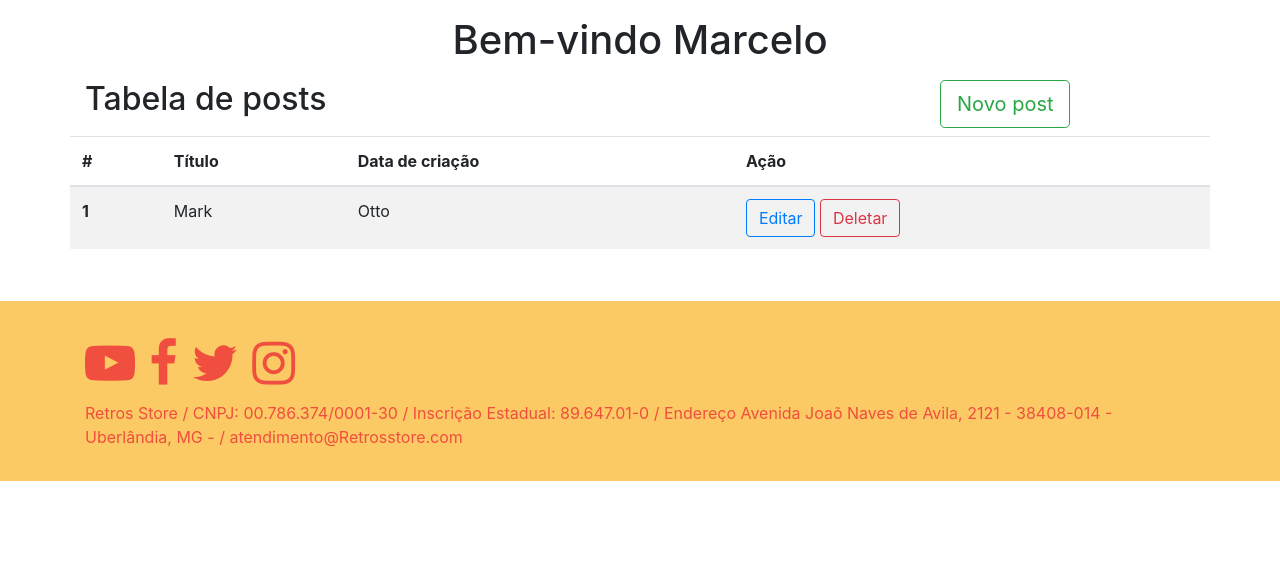
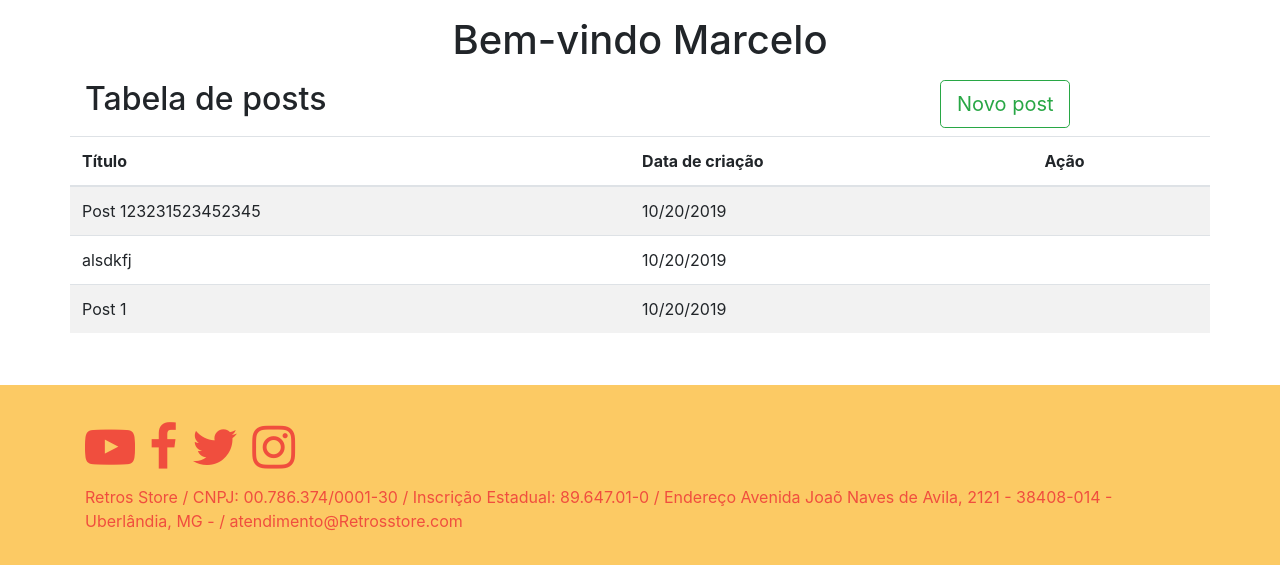
Before and after one commit to marcelofilhogit/ASA, a Flask app: page /account in a window 1280 px wide. Shown: the part 71-644 px from the top of the page. Run offline with Flask 2, Linux system fonts and the light colour scheme; a user stored in the database is signed in; data comes from the database, SQL or seed files in the repository; both versions use the stored data as it was after the commit; some libraries are stand-ins or nearby versions.

Commit message:
Impementando o post

```diff
--- a/flaskblog/routes.py
+++ b/flaskblog/routes.py
@@ -1,32 +1,19 @@
-from flask import render_template, url_for, flash, redirect, request
+from flask import render_template, url_for, flash, redirect, request, abort
 from flaskblog import app, db, bcrypt
-from flaskblog.forms import RegistrationForm, LoginForm
+from flaskblog.forms import RegistrationForm, LoginForm, PostForm
 from flaskblog.models import User, Post
 from flask_login import login_user, current_user, logout_user, login_required
-
-posts = [
-    {
-        'author': 'Marcelo Filho',
-        'title': 'Blog Post 1',
-        'content': 'First post content',
-        'date_posted': 'April 20, 2019'
-    },
-    {
-        'author': 'Marcelo Filho',
-        'title': 'Blog Post 2',
-        'content': 'First post content',
-        'date_posted': 'April 20, 2019'
-    }
-]
 
 @app.route('/')
 @app.route('/home')
 def home():
+    posts = Post.query.all()
     return render_template('home.html', posts=posts)
 
 @app.route('/posts')
 def posts():
-    return render_template('posts.html', title='Posts')
+    posts = Post.query.all()
+    return render_template('posts.html', title='Posts', posts=posts)
 
 
 @app.route('/register', methods=['GET', 'POST'])
@@ -70,4 +57,57 @@ def logout():
 @app.route('/account')
 @login_required
 def account():
-    return render_template('account.html', title='Account')
+    posts = Post.query.all()
+    return render_template('account.html', title='Account', posts=posts)
+
+
+@app.route("/post/new", methods=['GET', 'POST'])
+@login_required
+def new_post():
+    form = PostForm()
+    if form.validate_on_submit():
+        post = Post(title=form.title.data, content=form.content.data, author=current_user)
+        db.session.add(post)
+        db.session.commit()
+        flash('Post criado com sucesso!', 'success')
+        return redirect(url_for('account'))
+    return render_template('create_post.html', title='Novo Post',
+                           form=form, legend='Novo Post')
+
+
+@app.route("/post/<int:post_id>")
+def post(post_id):
+    post = Post.query.get_or_404(post_id)
+    return render_template('post.html', title=post.title, post=post)
+
+
+@app.route("/post/<int:post_id>/update", methods=['GET', 'POST'])
+@login_required
+def update_post(post_id):
+    post = Post.query.get_or_404(post_id)
+    if post.author != current_user:
+        abort(403)
+    form = PostForm()
+    if form.validate_on_submit():
+        post.title = form.title.data
+        post.content = form.content.data
+        db.session.commit()
+        flash('Post editado com sucesso!', 'success')
+        return redirect(url_for('post', post_id=post.id))
+    elif request.method == 'GET':
+        form.title.data = post.title
+        form.content.data = post.content
+    return render_template('create_post.html', title='Editar Post',
+                           form=form, legend='Update Post')
+
+
+@app.route("/post/<int:post_id>/delete", methods=['POST'])
+@login_required
+def delete_post(post_id):
+    post = Post.query.get_or_404(post_id)
+    if post.author != current_user:
+        abort(403)
+    db.session.delete(post)
+    db.session.commit()
+    flash('Post deletado com sucesso!', 'success')
+    return redirect(url_for('account'))
--- a/flaskblog/templates/account.html
+++ b/flaskblog/templates/account.html
@@ -11,7 +11,7 @@
                 Tabela de posts
             </div>
             <div class="col-md-3">
-                <button type="button" class="btn btn-lg btn-outline-success">Novo post</button>
+                <a href="{{ url_for('new_post') }}" class="btn btn-lg btn-outline-success">Novo post</a>
             </div>
         </div>
 
@@ -19,25 +19,43 @@
             <table class="table table-striped">
                 <thead>
                     <tr>
-                        <th scope="col">#</th>
                         <th scope="col">Título</th>
                         <th scope="col">Data de criação</th>
                         <th scope="col">Ação</th>
                     </tr>
                 </thead>
                 <tbody>
-                    <tr>
-                        <th scope="row">1</th>
-                        <td>Mark</td>
-                        <td>Otto</td>
-                        <td>
-                            <button type="button" class="btn btn-outline-primary">Editar</button>
-                            <button type="button" class="btn btn-outline-danger">Deletar</button>
-                        </td>
-                    </tr>
+                    {% for post in posts %}
+                        <tr>
+                            <td>{{ post.title }}</td>
+                            <td>10/20/2019</td>
+                            <td>
+                                {% if post.author == current_user %}
+                                    <a href="{{ url_for('update_post', post_id=post.id) }}" class="btn btn-outline-primary">Editar</a>
+                                    <button type="button" class="btn btn-outline-danger" data-toggle="modal" data-target="#deleteModal">Delete</button>
+                                {% endif %}
+                            </td>
+                        </tr>
+                    {% endfor %}
                 </tbody>
             </table>
+
+            <div class="modal fade" id="deleteModal" tabindex="-1" role="dialog" aria-labelledby="deleteModalLabel" aria-hidden="true">
+                <div class="modal-dialog" role="document">
+                    <div class="modal-content">
+                        <div class="modal-header">
+                            <h5 class="modal-title" id="deleteModalLabel">Deletar Post?</h5>
+                            <button type="button" class="close" data-dismiss="modal" aria-label="Close">
+                                <span aria-hidden="true">&times;</span>
+                            </button>
+                        </div>
+                        <div class="modal-footer">
+                            <button type="button" class="btn btn-secondary" data-dismiss="modal">Cancelar</button>
+                        </div>
+                    </div>
+                </div>
+            </div>
+
         </div>
-
     </div>
 {% endblock content %}
```
Also changed, not shown: flaskblog/forms.py (+6 -1 lines), flaskblog/templates/create_post.html (added, +41 -0 lines), flaskblog/templates/home.html (+9 -3 lines), flaskblog/templates/post.html (added, +16 -0 lines), flaskblog/templates/posts.html (+16 -0 lines), flaskblog/site.db.
